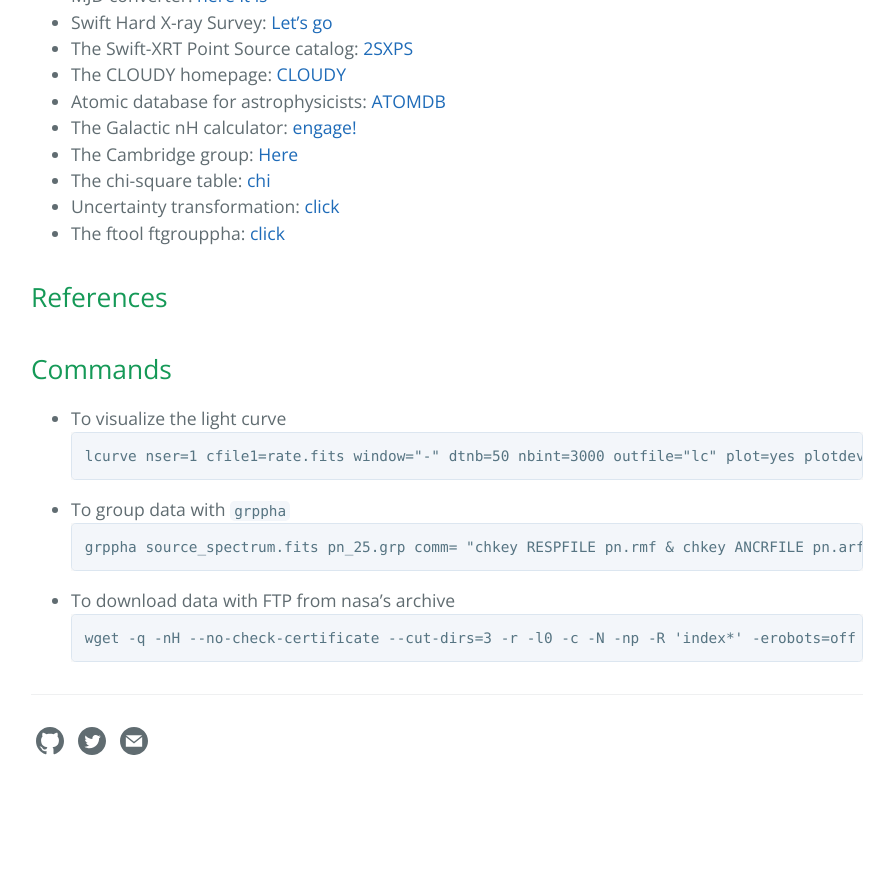
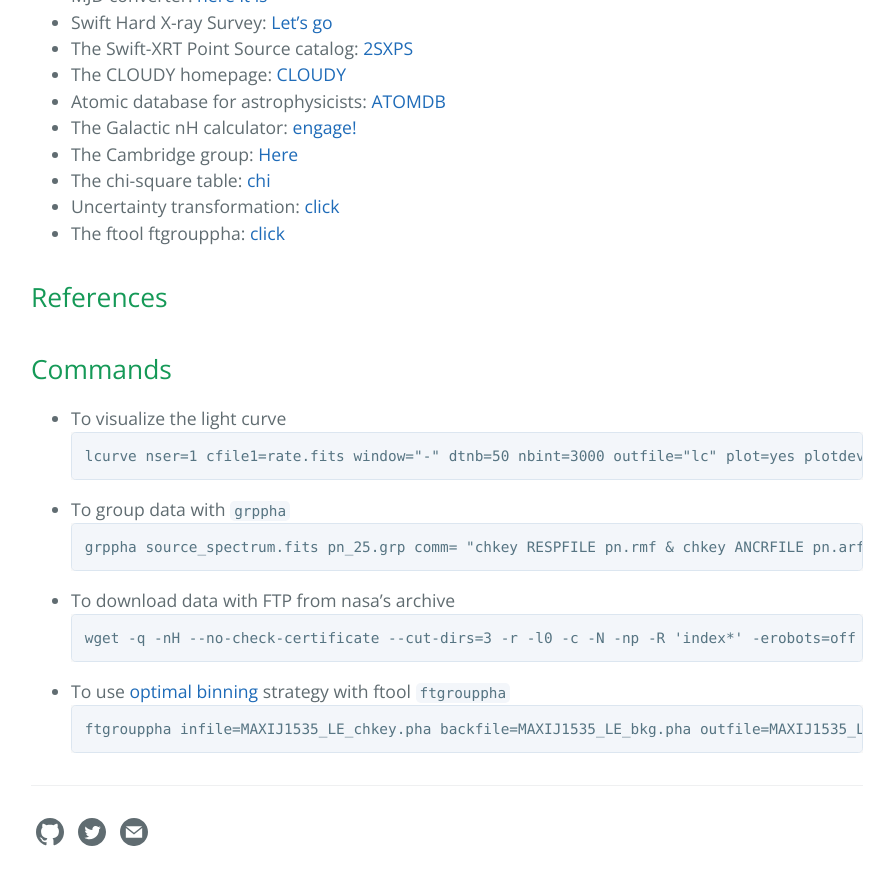
Before and after one commit to honghui-liu/notes, a Jekyll site: the page built from _posts/2020-03-01-useful-material.md, in a window 1280 px wide and 900 px high, scrolled down 688 px. Shown: the top 885 px of the window, without its empty margins (193-1087 px from the left). Built offline with Jekyll 4.4.1, drawn with Linux system fonts in a browser that asks for light colours; before the commit the page ends 1497 px from its top, so only the background shows below that.

Commit message:
add ftgrouppha

````diff
--- a/_posts/2020-03-01-useful-material.md
+++ b/_posts/2020-03-01-useful-material.md
@@ -39,3 +39,8 @@ grppha source_spectrum.fits pn_25.grp comm= "chkey RESPFILE pn.rmf & chkey ANCRF
 ```
 wget -q -nH --no-check-certificate --cut-dirs=3 -r -l0 -c -N -np -R 'index*' -erobots=off --retr-symlinks https://heasarc.gsfc.nasa.gov/FTP/caldb/data/suzaku/
 ```
+
+* To use [optimal binning](https://arxiv.org/abs/1601.05309) strategy with ftool <code>ftgrouppha</code>
+```
+ftgrouppha infile=MAXIJ1535_LE_chkey.pha backfile=MAXIJ1535_LE_bkg.pha outfile=MAXIJ1535_LE_opt.pha grouptype=opt respfile=MAXIJ1535_LE.rsp clobber=yes
+```
````
Also changed, not shown: 3 other files.
